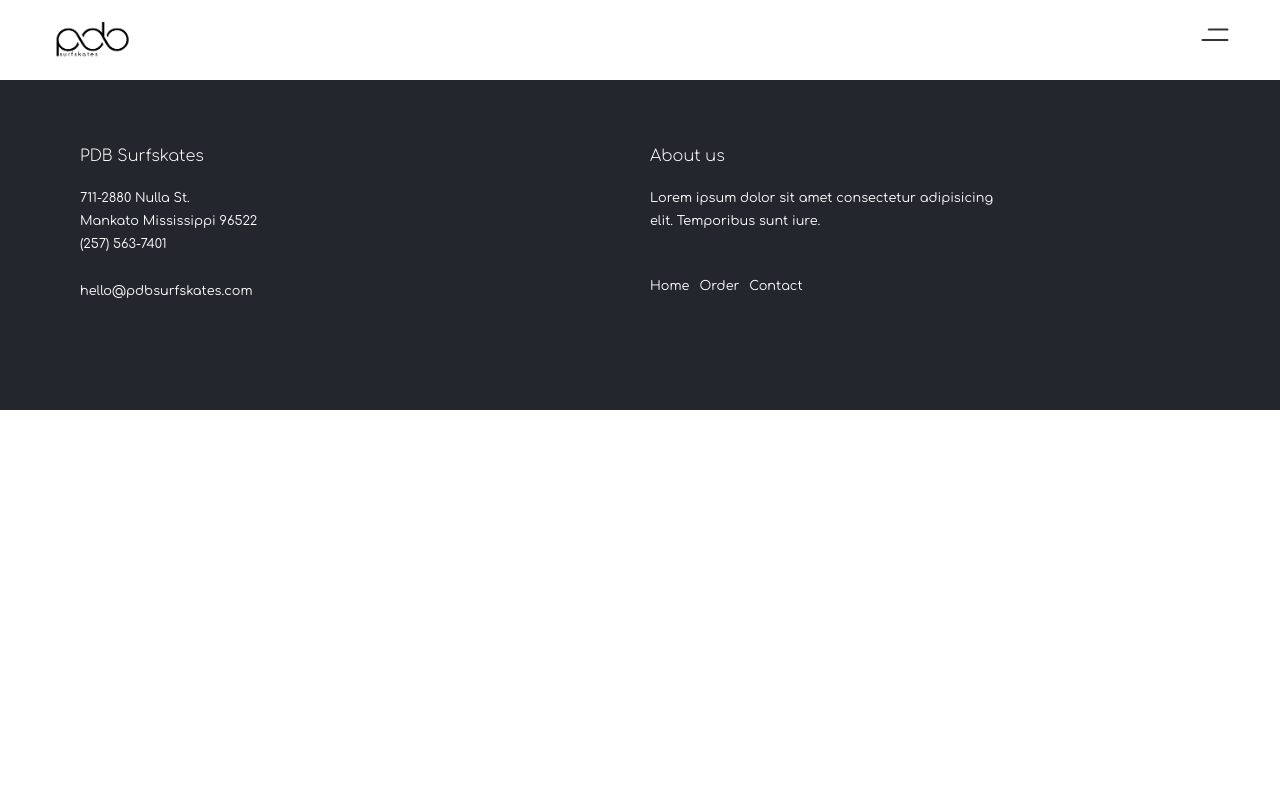
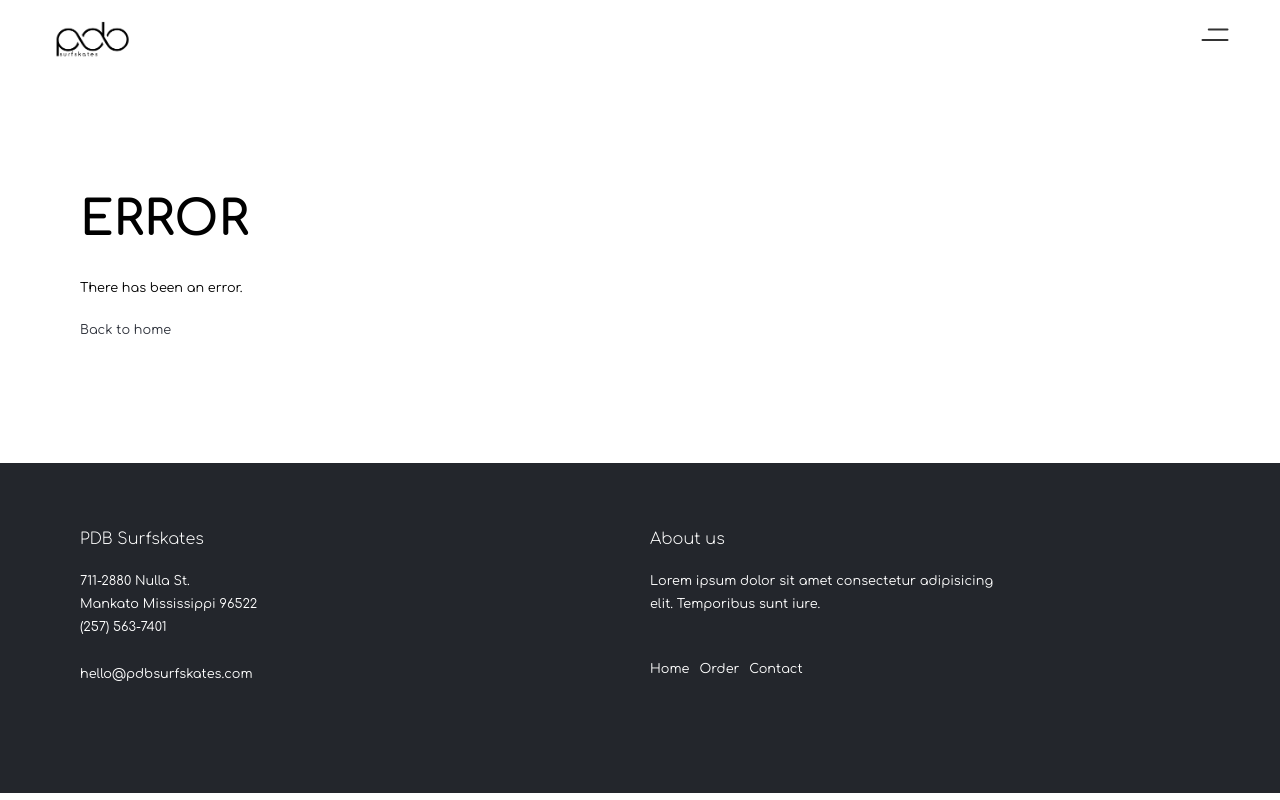
Before and after one commit to elena-sabrina/pdb-test, a React (Create React App) app in the folder client/: page /error in a window 1280 px wide. Built offline with nearby package versions, Linux system fonts and the light colour scheme.

Commit message:
added error page

```diff
--- a/client/src/App.jsx
+++ b/client/src/App.jsx
@@ -1,6 +1,6 @@
 import React, { Component } from "react";
 
-import { BrowserRouter, Switch, Route } from "react-router-dom";
+import { BrowserRouter, Switch, Route, Redirect } from "react-router-dom";
 import { createOrder } from "./services/order.js";
 import "./styles/main.css";
 
@@ -14,6 +14,7 @@ import Checkout from "./views/Checkout";
 import Confirmation from "./views/Confirmation";
 import Contact from "./views/Contact";
 import Scrolltest from "./views/Scrolltest";
+import Error from "./views/Error";
 
 export class App extends Component {
   constructor(props) {
@@ -32,6 +33,9 @@ export class App extends Component {
       type,
       wheel
     };
+    if (!type || !wheel) {
+      alert("Please select type and wheel!");
+    } else {
       const order = await createOrder(data);
       console.log("order app:", order);
       this.setState({
@@ -39,6 +43,7 @@ export class App extends Component {
       });
       console.log("order state app:", this.state.order);
       window.location.href = `/product/checkout/${order._id}`;
+    }
   };
 
   render() {
@@ -76,6 +81,9 @@ export class App extends Component {
 
             <Route path='/contact' component={Contact} exact />
             <Route path='/scrolltest' component={Scrolltest} exact />
+            <Route path='/error' component={Error} />
+
+            <Redirect to='/error' />
           </Switch>
 
           <Footer />
--- a/client/src/components/Checkout/Checkoutform.scss
+++ b/client/src/components/Checkout/Checkoutform.scss
@@ -26,7 +26,7 @@
 
   input:focus {
     outline: none;
-    background-color: red;
+    background-color: none;
   }
 
   ::-webkit-input-placeholder {
@@ -81,7 +81,8 @@ textarea:focus {
 
 //MOBILE
 @media only screen and (max-width: $mobile) {
-  .form, .form-title {
+  .form,
+  .form-title {
     margin: 2em;
   }
 }
--- a/client/src/components/Confirmation/ConfirmationHeader.jsx
+++ b/client/src/components/Confirmation/ConfirmationHeader.jsx
@@ -25,8 +25,8 @@ const ConfirmationHeader = ({
               <div>
                 <h4>Hi {name}!</h4>
                 <h4>
-                  Thanks for ordering a {type} Model with {wheel} wheels. <br />
-                  We’ll get back to you via: <br />
+                  Thanks for ordering a {type} Model with {wheel} wheels. We’ll
+                  get back to you via: <br />
                   {email}
                 </h4>
                 <h4>
--- a/client/src/views/Checkout.jsx
+++ b/client/src/views/Checkout.jsx
@@ -36,6 +36,9 @@ class Checkout extends Component {
     street,
     city
   ) => {
+    if (!name || !email || !receiver || !street || !city) {
+      alert("Please insert contact info and delivery location!");
+    } else {
       console.log("handleFinalizeOrder running");
       const data = {
         type,
@@ -46,13 +49,16 @@ class Checkout extends Component {
         street,
         city
       };
+
       const order = await finalizeOrder(this.props.match.params.id, data);
       console.log("going to set state");
       this.setState({
         order
       });
+
       console.log("going to REDIRECT");
       window.location.href = `/product/confirmation/${order._id}`;
+    }
   };
 
   /*  <Summary
--- /dev/null
+++ b/client/src/views/Error.jsx
@@ -0,0 +1,27 @@
+import React, { Component } from "react";
+import { Link } from "react-router-dom";
+
+import "./../components/Product/Header.scss";
+
+export class Error extends Component {
+  render() {
+    return (
+      <div className='container confirmation'>
+        <div className='wrapper '>
+          <div className='header header-copy-small'>
+            <div>
+              <h1>ERROR</h1>
+              <p>There has been an error.</p>
+              <button className='underline-button'>
+                <Link to='/' className='Link'>
+                  Back to home
+                </Link>
+              </button>
+            </div>
+          </div>
+        </div>
+      </div>
+    );
+  }
+}
+export default Error;
```
Also changed, not shown: 1 other file (tests, documents, lock files or other folders). Lines whose indentation alone changed are shown as unchanged.
